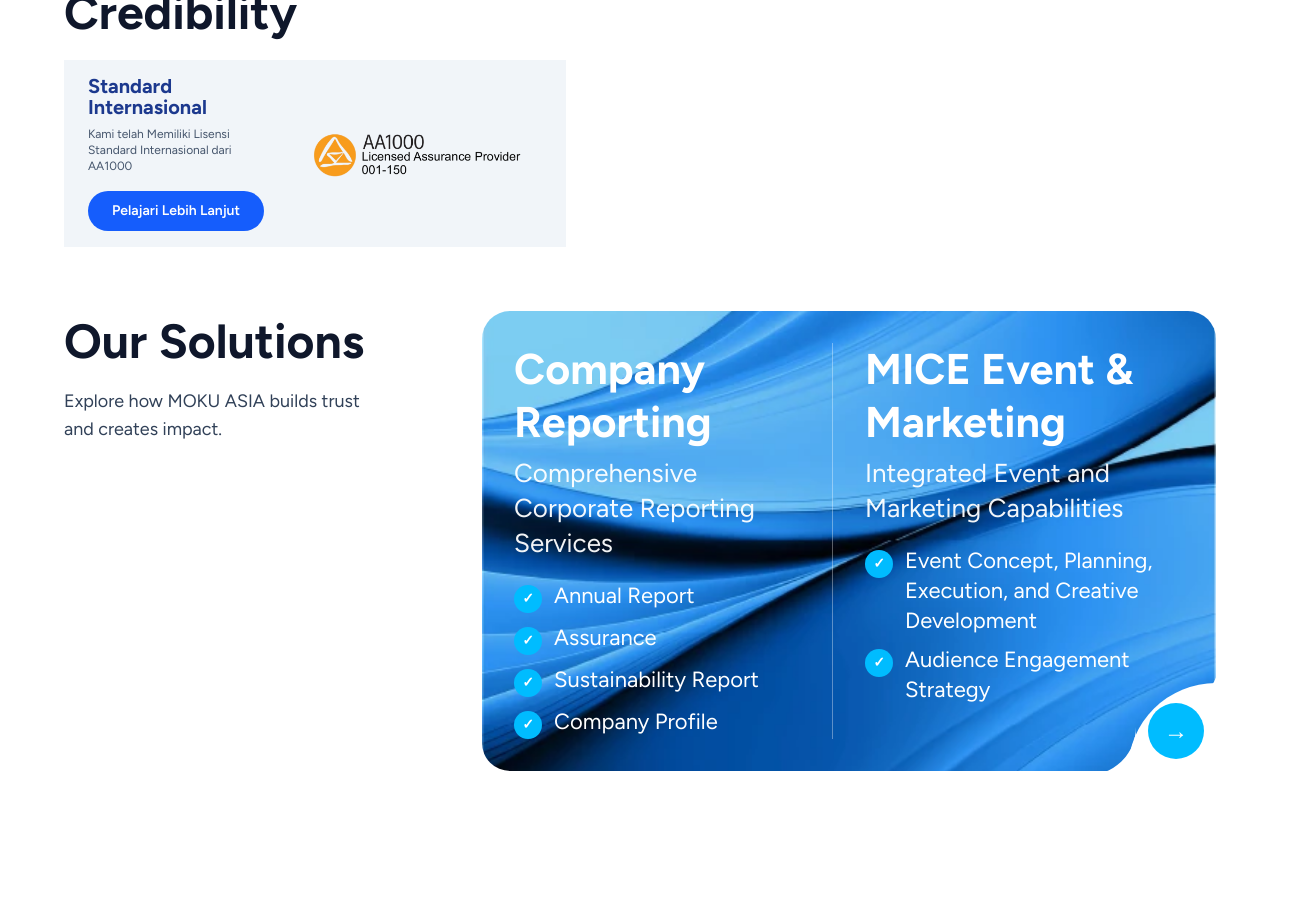
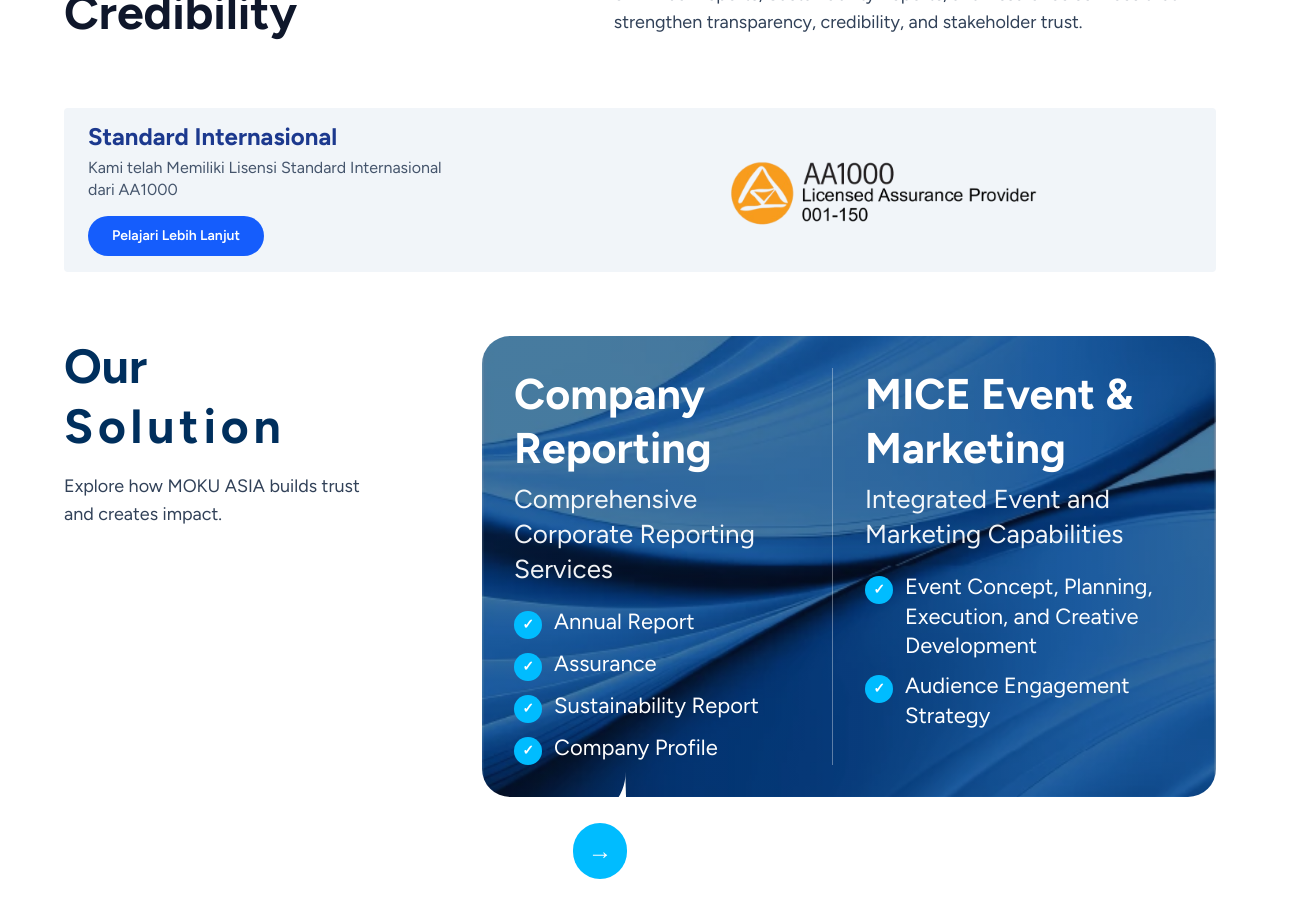
Before and after one commit to renoammar/moku-kreativ-asia, a Next.js app: page / in a window 1280 px wide. Shown: the part 1020-1938 px from the top of the page, 1304 px wide, since content can reach past the window. Before the commit the page ends 1879 px from the top, so only its background shows below. Built offline with nearby package versions, Linux system fonts and the light colour scheme.

Commit message:
style: adjust styling for internatinal license

```diff
--- a/app/components/beranda/CompanySolution.tsx
+++ b/app/components/beranda/CompanySolution.tsx
@@ -19,12 +19,11 @@ function CompanySolution() {
       <div className='mx-auto w-full max-w-6xl'>
         <div className='grid gap-8 md:grid-cols-[1fr_1.2fr] md:items-start md:gap-12'>
           <div>
-            <p className='text-sm font-semibold uppercase tracking-[0.2em] text-blue-700'>Moku Asia</p>
+            <p className='text-sm font-semibold uppercase tracking-[0.2em] text-blue-700'>Moku Kreativ Asia</p>
             <h2 className='mt-3 text-3xl font-bold text-slate-900 md:text-5xl'>Empowering Indonesia’s Corporate Credibility</h2>
-            <InternationalLicenseBanner />
           </div>
 
-          <div>
+          <div className='md:self-end'>
             <p className='text-base leading-7 text-slate-700 md:text-lg'>
               Since 2022, <strong>Moku Asia</strong> is a corporate reporting services company and strategic event marketing in Indonesia. We
               specialize in the development of Annual Reports, Sustainability Reports, and Assurance services that strengthen transparency,
@@ -32,19 +31,25 @@ function CompanySolution() {
             </p>
 
           </div>
+
+          <div className='md:col-span-2'>
+            <InternationalLicenseBanner />
+          </div>
         </div>
 
         <div id='our-solutions-grid' className='mt-16 grid gap-8 md:grid-cols-[0.85fr_1.65fr] md:items-start md:gap-10'>
           <div>
-            <h3 className='text-4xl font-bold leading-tight text-slate-900 md:text-5xl'>Our Solutions</h3>
+            <h3 className='text-4xl font-bold leading-tight text-[#002F5D] md:text-5xl'>
+              <span className='block'>Our</span>
+              <span className='block tracking-[0.08em] md:tracking-widest'>Solution</span>
+            </h3>
             <p className='mt-4 max-w-xs text-base text-slate-700 md:text-lg'>Explore how MOKU ASIA builds trust and creates impact.</p>
           </div>
 
           <div
             className='relative overflow-visible rounded-[28px] bg-linear-to-br from-blue-600 via-blue-700 to-blue-900 p-6 text-white md:p-8'
             style={{
-              backgroundImage:
-                "url('/images/card_background.png')",
+              backgroundImage: "linear-gradient(rgba(6, 23, 58, 0.45), rgba(6, 23, 58, 0.45)), url('/images/card_background.png')",
               backgroundSize: 'cover',
               backgroundPosition: 'center',
             }}
@@ -81,23 +86,25 @@ function CompanySolution() {
               </div>
             </div>
 
-            <div aria-hidden='true' className='pointer-events-none absolute -bottom-18 -right-18 z-20 h-36 w-36 md:-bottom-22 md:-right-22 md:h-44 md:w-44'>
-              <div className='absolute inset-0 rounded-full bg-white' />
-              <svg xmlns='http://www.w3.org/2000/svg' viewBox='0 0 48 48' className='absolute top-[-16] -left-5 z-20 h-10 w-10 -translate-y-1/2  md:left-11 -rotate-1 md:h-12 md:w-12'>
+            <div className='pointer-events-none absolute bottom-[-65] right-[-65] z-20 grid h-36 w-36 grid-cols-3 grid-rows-3 md:h-44 md:w-44'>
+              <svg xmlns='http://www.w3.org/2000/svg' viewBox='0 0 48 48' className='col-start-2 row-start-1 h-10 w-10 -translate-y-1 self-end justify-self-center md:h-12 md:w-12 -mb-1.2 -rotate-1'>
                 <path fill='white' d='M0 48h48V0c0 26.5-21.5 48-48 48z' />
               </svg>
-              <svg xmlns='http://www.w3.org/2000/svg' viewBox='0 0 48 48' className='absolute top-17 -left-6 z-20 h-10 w-10 -translate-y-1/2  md:-left-10 md:h-12 md:w-12'>
+
+              <svg xmlns='http://www.w3.org/2000/svg' viewBox='0 0 48 48' className='col-start-1 row-start-2 h-10 w-10 -translate-x-1 self-center justify-self-end md:h-12 md:w-12 -mr-px rotate-1'>
                 <path fill='white' d='M0 48h48V0c0 26.5-21.5 48-48 48z' />
               </svg>
+              <div className='pointer-events-auto col-start-2 row-start-2 z-30 inline-flex h-17 w-16 items-center justify-center self-center justify-self-center rounded-tl-[28px] -mt-1 -ml-1 border bg-white p-1 '>
+                <a
+                href='#solutions-breakdown'
+                aria-label='Go to detailed solutions breakdown'
+                className='group inline-flex h-14 w-14 items-center justify-center overflow-hidden rounded-full bg-sky-400 text-2xl text-white transition-colors duration-300 hover:bg-sky-500'
+              >
+                <span className='relative z-10'>→</span>
+              </a>
+              </div>
+
             </div>
-
-            <a
-              href='#solutions-breakdown'
-              aria-label='Go to detailed solutions breakdown'
-              className='group pointer-events-auto absolute bottom-3 right-3 z-30 inline-flex h-14 w-14 items-center justify-center overflow-hidden rounded-full bg-sky-400 text-2xl text-white transition-colors duration-300 hover:bg-sky-500'
-            >
-              <span className='relative z-10'>→</span>
-            </a>
           </div>
         </div>
       </div>
--- a/app/components/beranda/InternationalLicenseBanner.tsx
+++ b/app/components/beranda/InternationalLicenseBanner.tsx
@@ -1,11 +1,11 @@
 'use client'
 function InternationalLicenseBanner() {
   return (
-    <div className='mt-6 w-full bg-slate-100 px-5 py-4 md:px-6 md:py-4'>
+    <div className='mt-6 w-full bg-slate-100 px-5 py-4 md:px-6 md:py-4 rounded-sm'>
       <div className='grid items-center gap-5 md:grid-cols-[1fr_1.25fr] md:gap-8'>
         <div className='min-w-0'>
-          <h3 className='text-2xl font-bold text-blue-900 md:text-[20px] md:leading-[1.05]'>Standard Internasional</h3>
-          <p className='mt-2 max-w-sm text-sm leading-6 text-slate-600 md:text-[12px] md:leading-[1.35]'>
+          <h3 className='text-2xl font-bold text-blue-900 md:text-[24px] md:leading-[1.05]'>Standard Internasional</h3>
+          <p className='mt-2 max-w-sm text-sm leading-6 text-slate-600 md:text-[16px] md:leading-[1.35]'>
             Kami telah Memiliki Lisensi Standard Internasional dari AA1000
           </p>
           <a
```
